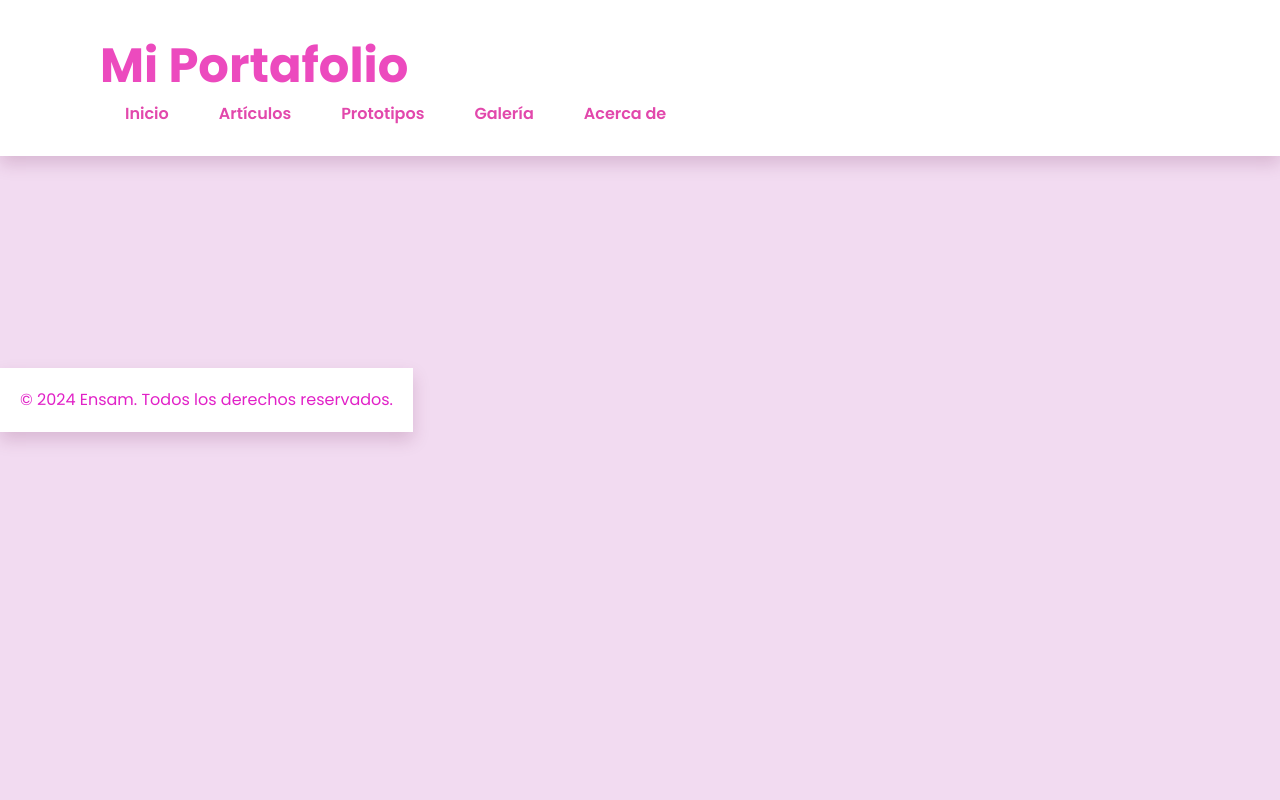
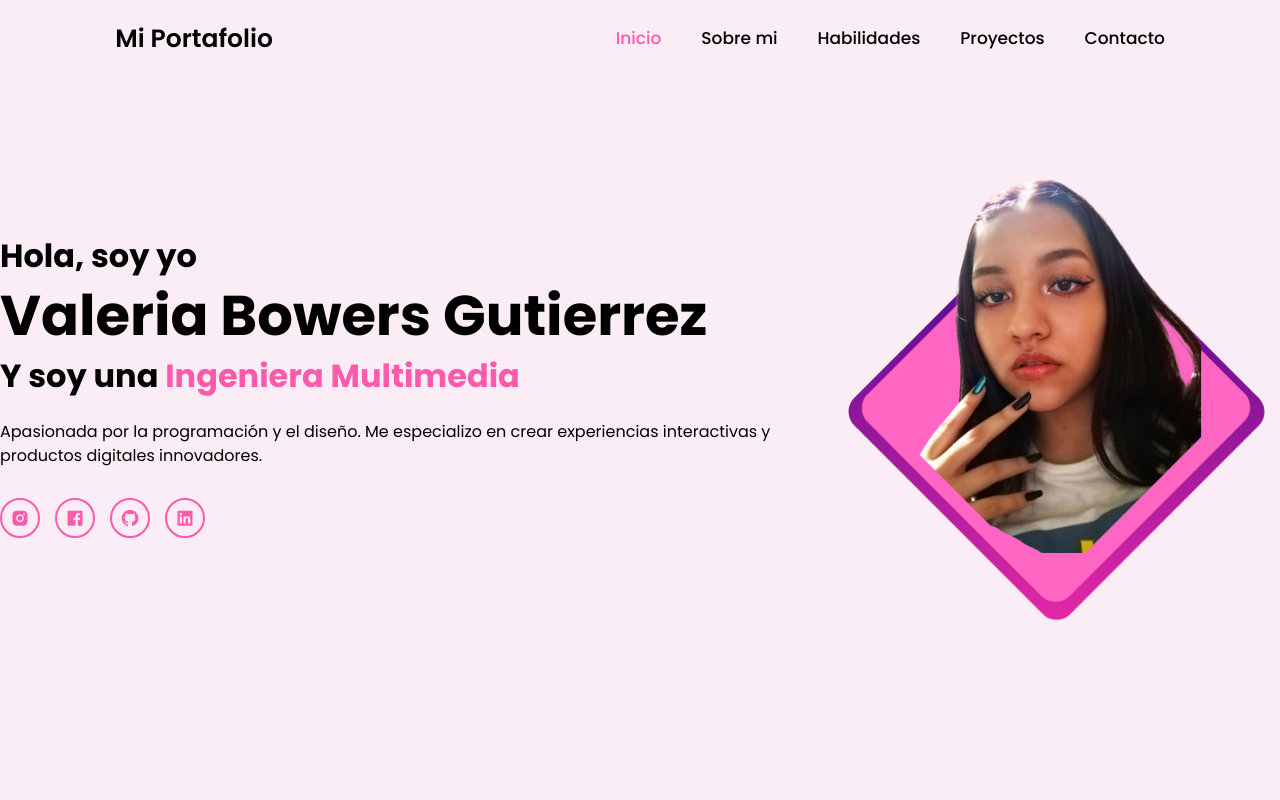
Before and after one commit to vbg03/Portafolio-React, a React (Vite) app: page / in a window 1280 px wide. Shown: the top 800 px of the page. Built offline with nearby package versions, Linux system fonts and the light colour scheme.

Commit message:
componente inicio terminado

```diff
--- a/index.html
+++ b/index.html
@@ -5,6 +5,8 @@
     <link rel="icon" type="image/svg+xml" href="/vite.svg" />
     <meta name="viewport" content="width=device-width, initial-scale=1.0" />
     <title>Mi Portafolio</title>
+    <link href='https://unpkg.com/boxicons@2.1.4/css/boxicons.min.css' rel='stylesheet'>
+    <link rel="stylesheet" href="./src/App.css">
   </head>
   <body>
     <div id="root"></div>
--- a/src/App.css
+++ b/src/App.css
@@ -4,63 +4,123 @@
     margin: 0;
     padding: 0;
     box-sizing: border-box;
+    text-decoration: none;
+    border: none;
+    outline: none;
+    scroll-behavior: smooth;
     font-family: 'Poppins', sans-serif;
-    list-style: none;
+}
+
+:root {
+    --bg-color: #faedf5;
+    --second-bg-color: #f4b5d6;
+    --text-color: #000000;
+    --main-color: #fd5aab;
+}
+
+html {
+    font-size: 62.5%;
+    overflow-x: hidden;
 }
 
 body {
-    background: rgb(242, 219, 241);
-    min-height: 100vh;
-    overflow-x: hidden;
+    background: var(--bg-color);
+    color: var(--text-color);
 }
 
-header {
-    position: absolute;
+section {
+    min-height: 100vh;
+    color: var(--text-color);
+}
+
+.header {
+    position: fixed;
     top: 0;
     left: 0;
     width: 100%;
-    padding: 30px 100px;
+    padding: 2rem 9%;
+    background: var(--bg-color);
     display: flex;
     justify-content: space-between;
     align-items: center;
     z-index: 100;
-    background: rgb(255, 255, 255);
-    box-shadow: 0 .5rem 1rem rgba(92, 12, 64, 0.168);
 }
 
 .logo {
-    color: rgb(236, 74, 190);
-    font-size: 3rem;
+    font-size: 2.5rem;
+    color: var(--text-color);
+    font-weight: 600;
+    cursor: default;
+}
+
+.navbar a {
+    font-size: 1.7rem;
+    color: var(--text-color);
+    margin-left: 4rem;
+}
+
+.navbar a:hover,
+.navbar a.active {
+    color: var(--main-color);
+}
+
+#menu-icon {
+    font-size: 3.6rem;
+    color: var(--text-color);
+    display: none;
+}
+
+.inicio {
+    display: flex;
+    justify-content: center;
+    align-items: center;
+
+}
+
+.inicio-img img {
+    width: 35vw;
+}
+
+.inicio-content h3 {
+    font-size: 3.2rem;
     font-weight: 700;
 }
 
-.logo:hover {
-    color: rgb(212, 28, 200);
-    font-size: 3rem;
-    font-weight: 700;
+.inicio-content h3:nth-of-type(2) {
+    margin-bottom: 2rem;
 }
 
-.navigation a {
-    text-decoration: none;
-    color: rgb(226, 72, 172);
-    padding: 6px 15px;
-    border-radius: 20px;
-    margin: 0 10px;
-    font-weight: 600;
+span {
+    color: var(--main-color);
 }
 
-.navigation a:hover,
-.navigation a.active {
-    background: rgb(234, 145, 210);
-    color: white;
+.inicio-content h1 {
+    font-size: 5.6rem;
+    font-weight: 700;
+    line-height: 1.3;
 }
 
-footer {
-    background-color: #ffffff;
-    color: #e121c7;
-    text-align: center;
-    padding: 20px;
-    font-size: 1em;
-    transition: background-color 0.5s ease-in-out;
-    box-shadow: 0 .5rem 1rem rgba(92, 12, 64, 0.168);
+.inicio-content p {
+    font-size: 1.6rem;
 }
+
+.social-media a {
+    display: inline-flex;
+    justify-content: center;
+    align-items: center;
+    width: 4rem;
+    height: 4rem;
+    background: transparent;
+    border: .2rem solid var(--main-color);
+    border-radius: 50%;
+    font-size: 2rem;
+    color: var(--main-color);
+    margin: 3rem 1.5rem 3rem 0;
+    transition: .5s ease;
+}
+
+.social-media a:hover {
+    background: var(--main-color);
+    color: var(--second-bg-color);
+    box-shadow: 0 0 1rem var(--main-color);
+}
--- a/src/App.jsx
+++ b/src/App.jsx
@@ -2,12 +2,16 @@ import React from 'react';
 import Header from "./assets/Componentes/header/Header.jsx";
 import './App.css'
 import Footer from './assets/Componentes/footer/Footer.jsx';
+import Inicio from './assets/Componentes/inicio/Inicio.jsx';
+import SobreMi from './assets/Componentes/sobre-mi/SobreMi.jsx';
 
 
 function App() {
   return (
     <div className="App">
       <Header />
+      <Inicio />
+      <SobreMi />
       <Footer />
       {/* Aquí puedes agregar más componentes como Habilidades, Proyectos, Footer, etc. */}
     </div>
--- a/src/assets/Componentes/footer/Footer.jsx
+++ b/src/assets/Componentes/footer/Footer.jsx
@@ -3,7 +3,7 @@ import React from 'react'
 const Footer = () => {
   return (
     <footer>
-        <p>&copy; 2024 Ensam. Todos los derechos reservados.</p>
+        <p>&copy; 2024 Valeria Bowers Gutierrez. Todos los derechos reservados.</p>
     </footer>
 
   )
--- a/src/assets/Componentes/header/Header.jsx
+++ b/src/assets/Componentes/header/Header.jsx
@@ -3,17 +3,18 @@ import React from 'react';
 /*import './header.css' // Si tienes un archivo de estilos específico*/
 
 const Header = () => (
-    <header className="header">
-        <div className="menu container">
-            <a href="#" class="logo">Mi Portafolio</a>
-            <nav class="navigation">
-                <a href="#Inicio" >Inicio</a>
-                <a href="#Articulos">Artículos</a>
-                <a href="#Prototipos">Prototipos</a>
-                <a href="#Galeria">Galería</a>
-                <a href="#Acerca de">Acerca de</a>
-            </nav>
-        </div>
+    <header class="header">
+        <a href="#" class="logo">Mi Portafolio</a>
+
+        <i class='bx bx-menu' id='menu-icon'></i>
+
+        <nav class='navbar'>
+            <a href="#inicio" class="active">Inicio</a>
+            <a href="#sobre">Sobre mi</a>
+            <a href="#habilidades">Habilidades</a>
+            <a href="#proyectos">Proyectos</a>
+            <a href="#Contacto">Contacto</a>
+        </nav>
     </header>
 );
 
--- /dev/null
+++ b/src/assets/Componentes/inicio/Inicio.jsx
@@ -0,0 +1,28 @@
+import React from 'react'
+
+const Inicio = () => {
+    return (
+        <section class="inicio" id='inicio'>
+            <div class="inicio-content">
+                <h3>Hola, soy yo</h3>
+                <h1>Valeria Bowers Gutierrez</h1>
+                <h3>Y soy una <span>Ingeniera Multimedia</span></h3>
+                <p>Apasionada por la
+                    programación y el diseño. Me especializo en crear experiencias
+                    interactivas y productos digitales innovadores.</p>
+                <div class="social-media">
+                    <a href="#"><i class='bx bxl-instagram-alt' ></i></a>
+                    <a href="#"><i class='bx bxl-facebook-square' ></i></a>
+                    <a href="#"><i class='bx bxl-github' ></i></a>
+                    <a href="#"><i class='bx bxl-linkedin-square' ></i></a>
+                </div>
+            </div>
+
+            <div class="inicio-img">
+                <img src="public/Imagenes/yo.png" alt="yo" />
+            </div>
+        </section>
+    )
+}
+
+export default Inicio
--- /dev/null
+++ b/src/assets/Componentes/sobre-mi/SobreMi.jsx
@@ -0,0 +1,11 @@
+import React from 'react'
+
+const SobreMi = () => {
+  return (
+    <section>
+
+    </section>
+  )
+}
+
+export default SobreMi
```
Also changed, not shown: public/Imagenes/yo.png (added).
